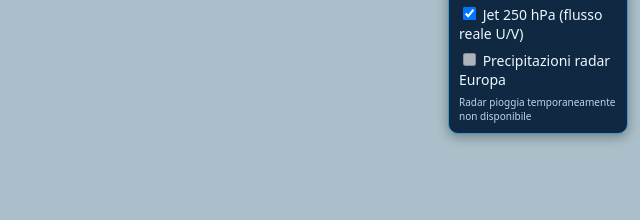
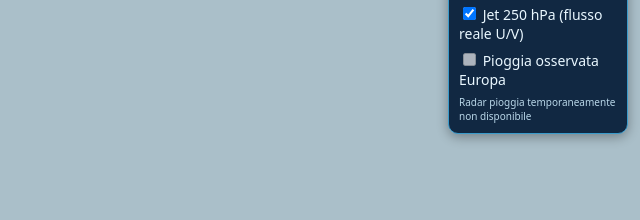
Before and after one commit to 19francomenenti73-dev/-NI-Sinottica, a plain HTML site: page index.html in a window 1280 px wide. Shown: the part 332-552 px from the top of the page, 640-1280 px from the left. Drawn offline with nearby package versions, Linux system fonts and the light colour scheme; no server answers.

Commit message:
ui(sinottica): label radar overlay as observed European rain

```diff
--- a/index.html
+++ b/index.html
@@ -28,7 +28,7 @@ body.fullscreen-fallback{position:fixed;inset:0;z-index:999999;background:#061d3
 
 <header><div><strong>N.I. SINOTTICA</strong><div><small>Nowcasting Italia · Natural Earth (pubblico dominio) · NOAA GFS · Leaflet BSD-2-Clause</small></div></div><div><button id="prev">◀</button><button id="play">▶</button><button id="next">▶|</button><button id="full">⛶</button></div></header>
 <div id="map"></div>
-<div class="panel layers" id="layersPanel"><button id="toggleLayers" type="button" aria-expanded="true" style="background:transparent;border:0;color:#e9f7ff;font-weight:700;cursor:pointer;padding:0 4px 5px 0">Livelli ▾</button><div id="layersContent"><label><input id="satellite" type="checkbox"> Satellite RGB EUMETSAT</label><label><button id="waterVapour" type="button" disabled aria-pressed="false" style="width:100%;background:#a83232">🔴 Vapore acqueo · verifica</button></label><div id="satCompare" style="font-size:10px;line-height:1.3;color:#c1e4f5" role="status">Confronto satellitare non attivo</div><label><input id="fronts" type="checkbox" disabled hidden aria-hidden="true"><input id="candidates" type="checkbox" checked> Sinottica sperimentale</label><label><input id="isobars" type="checkbox" checked> Isobare</label><label><input id="pressure" type="checkbox" checked> H / L</label><label><input id="jet" type="checkbox" checked> Jet 250 hPa (flusso reale U/V)</label><label><input id="observedRain" type="checkbox" disabled> Precipitazioni radar Europa</label><div id="rainStatus" style="font-size:10px;line-height:1.35;color:#b9d7e8">Radar OPERA NIMBUS · in attesa del collegamento dati verificato</div></div></div>
+<div class="panel layers" id="layersPanel"><button id="toggleLayers" type="button" aria-expanded="true" style="background:transparent;border:0;color:#e9f7ff;font-weight:700;cursor:pointer;padding:0 4px 5px 0">Livelli ▾</button><div id="layersContent"><label><input id="satellite" type="checkbox"> Satellite RGB EUMETSAT</label><label><button id="waterVapour" type="button" disabled aria-pressed="false" style="width:100%;background:#a83232">🔴 Vapore acqueo · verifica</button></label><div id="satCompare" style="font-size:10px;line-height:1.3;color:#c1e4f5" role="status">Confronto satellitare non attivo</div><label><input id="fronts" type="checkbox" disabled hidden aria-hidden="true"><input id="candidates" type="checkbox" checked> Sinottica sperimentale</label><label><input id="isobars" type="checkbox" checked> Isobare</label><label><input id="pressure" type="checkbox" checked> H / L</label><label><input id="jet" type="checkbox" checked> Jet 250 hPa (flusso reale U/V)</label><label><input id="observedRain" type="checkbox" disabled> Pioggia osservata Europa</label><div id="rainStatus" style="font-size:10px;line-height:1.35;color:#b9d7e8">Radar RainViewer · caricamento osservazioni</div></div></div>
 <div class="panel legend"><b>Legenda</b><div><i class="sample iso"></i>Isobare NOAA GFS · rosso aria più calda, blu più fredda (850 hPa), bianco neutro</div><div style="color:#ff5050">H — alta pressione</div><div style="color:#238dff">L — bassa pressione</div><div id="candidateLegend" style="font-size:11px;border-top:1px solid #4385a4;margin-top:5px;padding-top:5px"><b>Sinottica sperimentale · GFS 850 hPa</b><div><span style="color:#ff7777">━━</span> Zona candidata vicina ad alta pressione</div><div><span style="color:#65c9ff">━━</span> Zona candidata vicina a bassa pressione</div><div style="opacity:.85">Tracciati evidenziati · non sono fronti validati</div></div></div>
 <div class="panel status" id="status">Caricamento cartografia locale…</div>
 <script src="https://unpkg.com/leaflet@1.9.4/dist/leaflet.js"></script>
```
